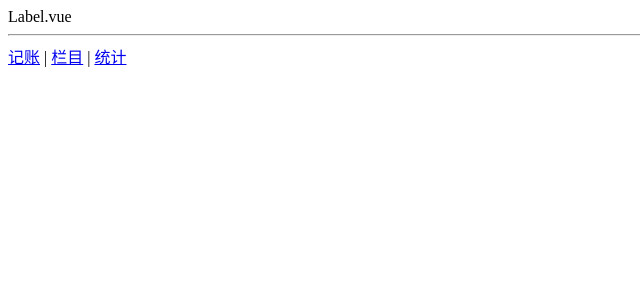
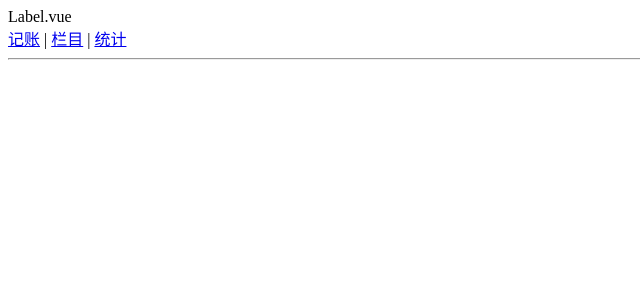
Before and after one commit to qingyou2517/bugu-local, a Vue app: page /#/labels in a window 1280 px wide. Shown: the top 300 px of the page, without its empty margins (0-640 px from the left). Built offline with nearby package versions, Linux system fonts and the light colour scheme.

Commit message:
引入全局组件 <Nav />

```diff
--- a/src/App.vue
+++ b/src/App.vue
@@ -3,14 +3,7 @@
 <!--     路由切换视图-->
     <router-view/>
     <hr/>
-<!--     点击链接切换路由-->
-    <div>
-      <router-link to="/money">记账</router-link>
-      |
-      <router-link to="/labels">栏目</router-link>
-      |
-      <router-link to="/statistics">统计</router-link>
-    </div>
+
   </div>
 </template>
 
--- /dev/null
+++ b/src/components/Nav.vue
@@ -0,0 +1,20 @@
+<template>
+  <!--     点击链接切换路由-->
+  <div>
+    <router-link to="/money">记账</router-link>
+    |
+    <router-link to="/labels">栏目</router-link>
+    |
+    <router-link to="/statistics">统计</router-link>
+  </div>
+</template>
+
+<script lang='ts'>
+export default {
+  name: 'Nav'
+};
+</script>
+
+<style lang='scss' scoped>
+
+</style>
--- a/src/main.ts
+++ b/src/main.ts
@@ -3,8 +3,11 @@
 import './registerServiceWorker';
 import router from './router';  //如果./router是目录，则默认找它内部文件
 import store from './store';
+import Nav from '@/components/Nav.vue';
 
 Vue.config.productionTip = false;
+
+Vue.component('Nav',Nav)
 
 new Vue({
   router,   // 等价于 router: router
--- a/src/views/Labels.vue
+++ b/src/views/Labels.vue
@@ -1,6 +1,7 @@
 <template>
   <div>
     Label.vue
+    <Nav />
   </div>
 </template>
 
--- a/src/views/Money.vue
+++ b/src/views/Money.vue
@@ -1,6 +1,7 @@
 <template>
   <div>
     Money.vue
+    <Nav />
   </div>
 </template>
 
--- a/src/views/Statistics.vue
+++ b/src/views/Statistics.vue
@@ -1,6 +1,7 @@
 <template>
   <div>
     Statistics.vue
+    <Nav />
   </div>
 </template>
 
```
